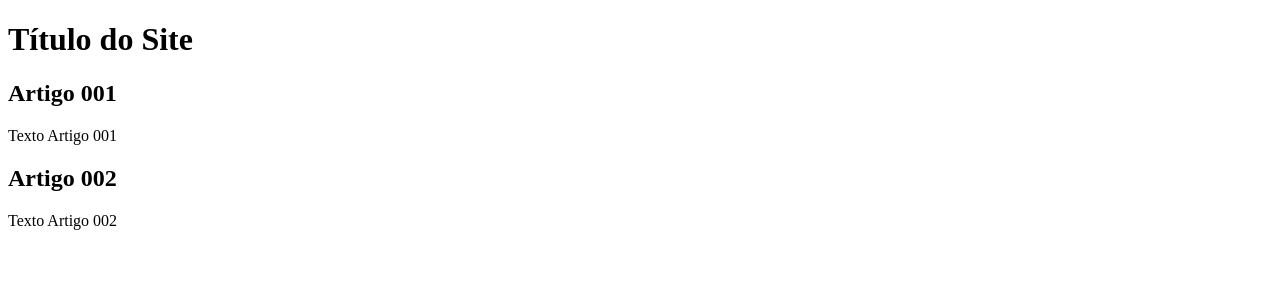
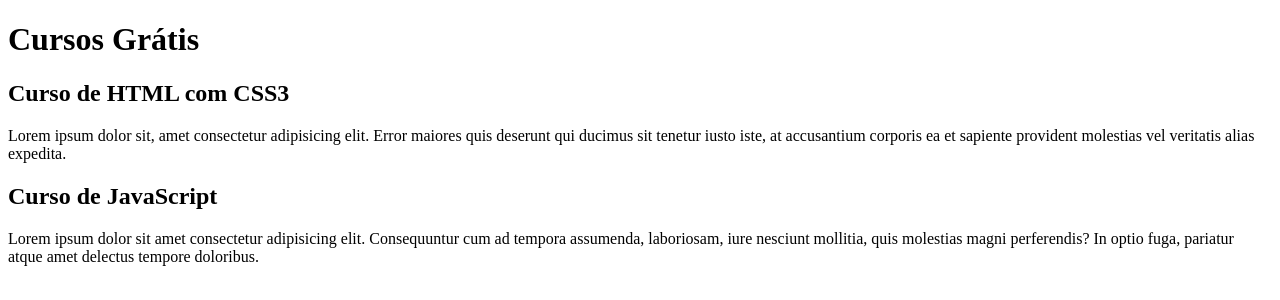
Before and after one commit to victoriawermelinger/CursoemVideo, a plain HTML site: page cursoemvideo-Git_Github/indexsite.aula12.html in a window 1280 px wide. Drawn offline with Linux system fonts and the light colour scheme.

Commit message:
Update do conteudo

```diff
--- a/cursoemvideo-Git_Github/indexsite.aula12.html
+++ b/cursoemvideo-Git_Github/indexsite.aula12.html
@@ -8,15 +8,15 @@
 <body>
    <main>
     <header>
-        <h1>Título do Site</h1>
+        <h1>Cursos Grátis</h1>
    </header>
    <article>
-        <h2>Artigo 001</h2>
-        <p>Texto Artigo 001</p>
+        <h2>Curso de HTML com CSS3</h2>
+        <p>Lorem ipsum dolor sit, amet consectetur adipisicing elit. Error maiores quis deserunt qui ducimus sit tenetur iusto iste, at accusantium corporis ea et sapiente provident molestias vel veritatis alias expedita.</p>
    </article>
    <article>
-        <h2>Artigo 002</h2>
-        <p>Texto Artigo 002</p>
+        <h2>Curso de JavaScript</h2>
+        <p>Lorem ipsum dolor sit amet consectetur adipisicing elit. Consequuntur cum ad tempora assumenda, laboriosam, iure nesciunt mollitia, quis molestias magni perferendis? In optio fuga, pariatur atque amet delectus tempore doloribus.</p>
     </article>
    </main>
 </body>
```
